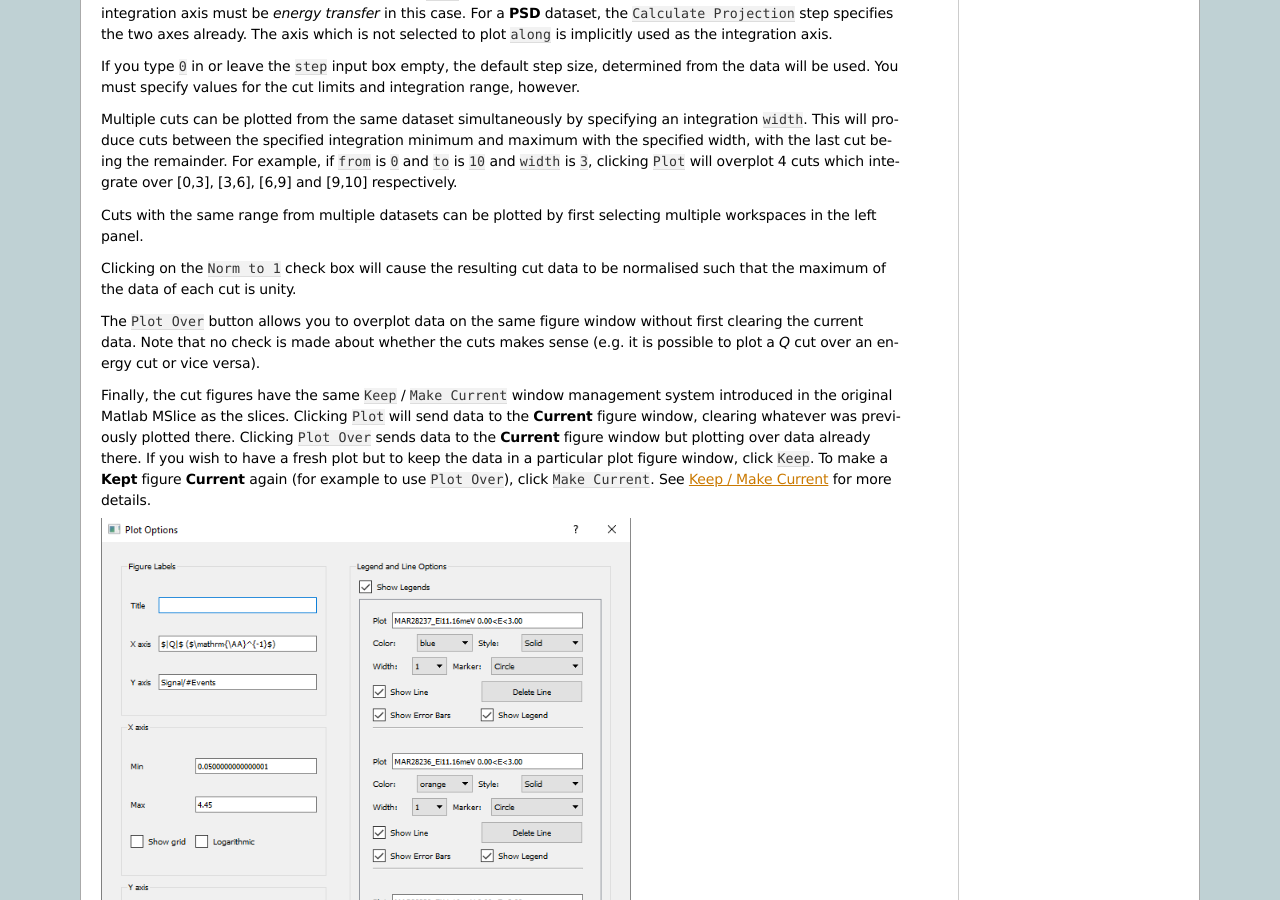
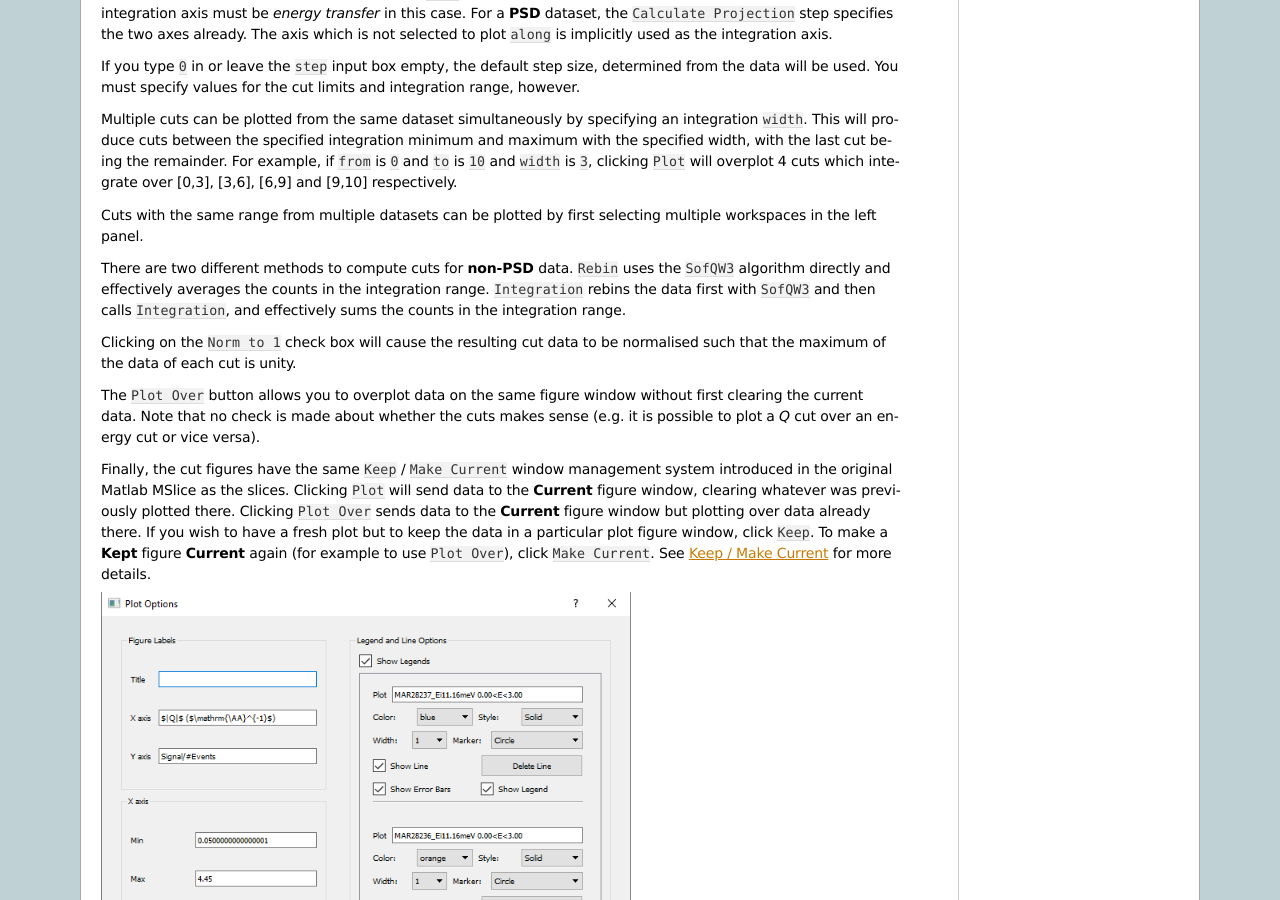
Before and after one commit to mantidproject/mslice, a Sphinx documentation site: the page built from docs/source/cutting.rst, in a window 1280 px wide and 900 px high, scrolled down 492 px. Built offline with Sphinx 7.4.7, drawn with Linux system fonts in a browser that asks for light colours; formulas are drawn with MathJax 3.

Commit message:
Updated screenshots and added cut algorithm info

```diff
--- a/docs/source/cutting.rst
+++ b/docs/source/cutting.rst
@@ -29,6 +29,10 @@ For example, if ``from`` is ``0`` and ``to`` is ``10`` and ``width`` is ``3``, c
 integrate over [0,3], [3,6], [6,9] and [9,10] respectively.
 
 Cuts with the same range from multiple datasets can be plotted by first selecting multiple workspaces in the left panel.
+
+There are two different methods to compute cuts for **non-PSD** data. ``Rebin`` uses the ``SofQW3`` algorithm directly and
+effectively averages the counts in the integration range. ``Integration`` rebins the data first with ``SofQW3`` and then
+calls ``Integration``, and effectively sums the counts in the integration range.
 
 Clicking on the ``Norm to 1`` check box will cause the resulting cut data to be normalised such that the maximum of the data
 of each cut is unity.
@@ -85,4 +89,4 @@ window, or first click the ``Save Cut to Workspace`` button to create an ``MD Hi
 that tab.
 
 When MSlice is used as a Mantid interface ``MD Histo`` type workspaces can also be saved to Mantid Workbench by clicking the
- ``Save to Workbench`` button either on the ``MD Histo`` or the ``Cut`` tab.
+``Save to Workbench`` button either on the ``MD Histo`` or the ``Cut`` tab.
```
Also changed, not shown: docs/source/images/cutting/cut_panel.png, docs/source/images/quickstart/cut_q.png, docs/source/images/quickstart/en_units_combo.png.
